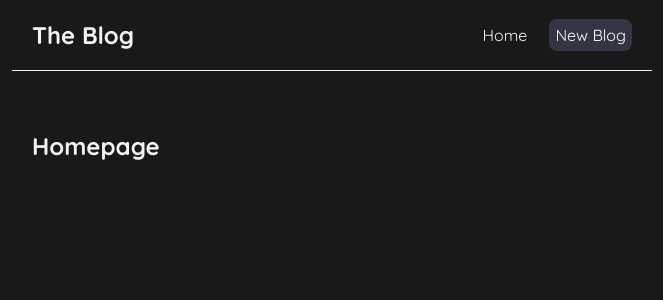
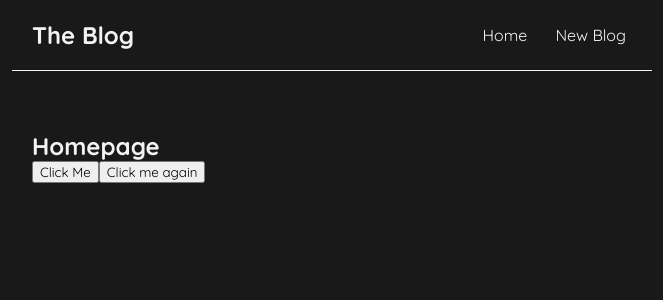
Before and after one commit to sdbxsdb/netn-react, a React (Create React App) app: page / in a window 1280 px wide. Shown: the top 300 px of the page, without its empty margins (308-971 px from the left). Built offline with nearby package versions, Linux system fonts and the light colour scheme.

Commit message:
before starting part 8

```diff
--- a/src/Home.js
+++ b/src/Home.js
@@ -1,7 +1,19 @@
 const Home = () => {
+
+  const handleClick = (e) => {
+    console.log('HELLOOOOO', e);
+  }
+
+  const handleClickAgain = (name, e) => {
+    console.log('XXXXX -', name + e.target);
+  }
+
   return (
     <div className="home">
       <h2>Homepage</h2>
+      <button style={{ color: "black" }} onClick={handleClick}>Click Me</button>
+      {/* Use the below method to call a function with a vaiable inside it, basically putting a function inside a function */}
+      <button style={{ color: "black" }} onClick={(e) => handleClickAgain('Jimmy', e)}>Click me again</button>
     </div>
   );
 }
--- a/src/Navbar.js
+++ b/src/Navbar.js
@@ -4,11 +4,7 @@ const Navbar = () => {
       <h1>The Blog</h1>
       <div className="links">
         <a href="/">Home</a>
-        <a href="/create" style={{
-          color: "white",
-          backgroundColor: "#333444",
-          borderRadius: "8px"
-        }}>New Blog</a>
+        <a href="/create">New Blog</a>
       </div>
     </nav>
   );
```
